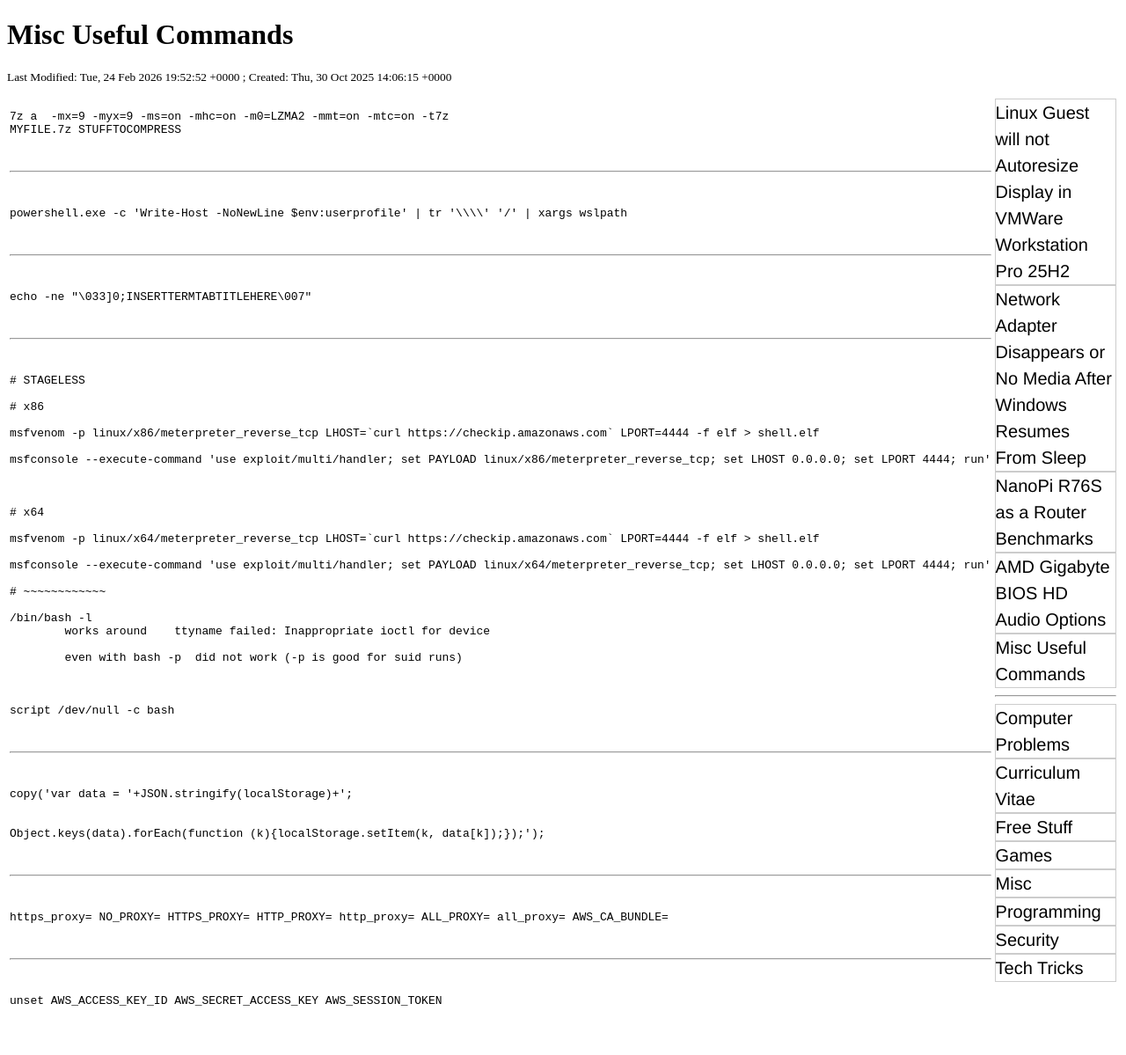
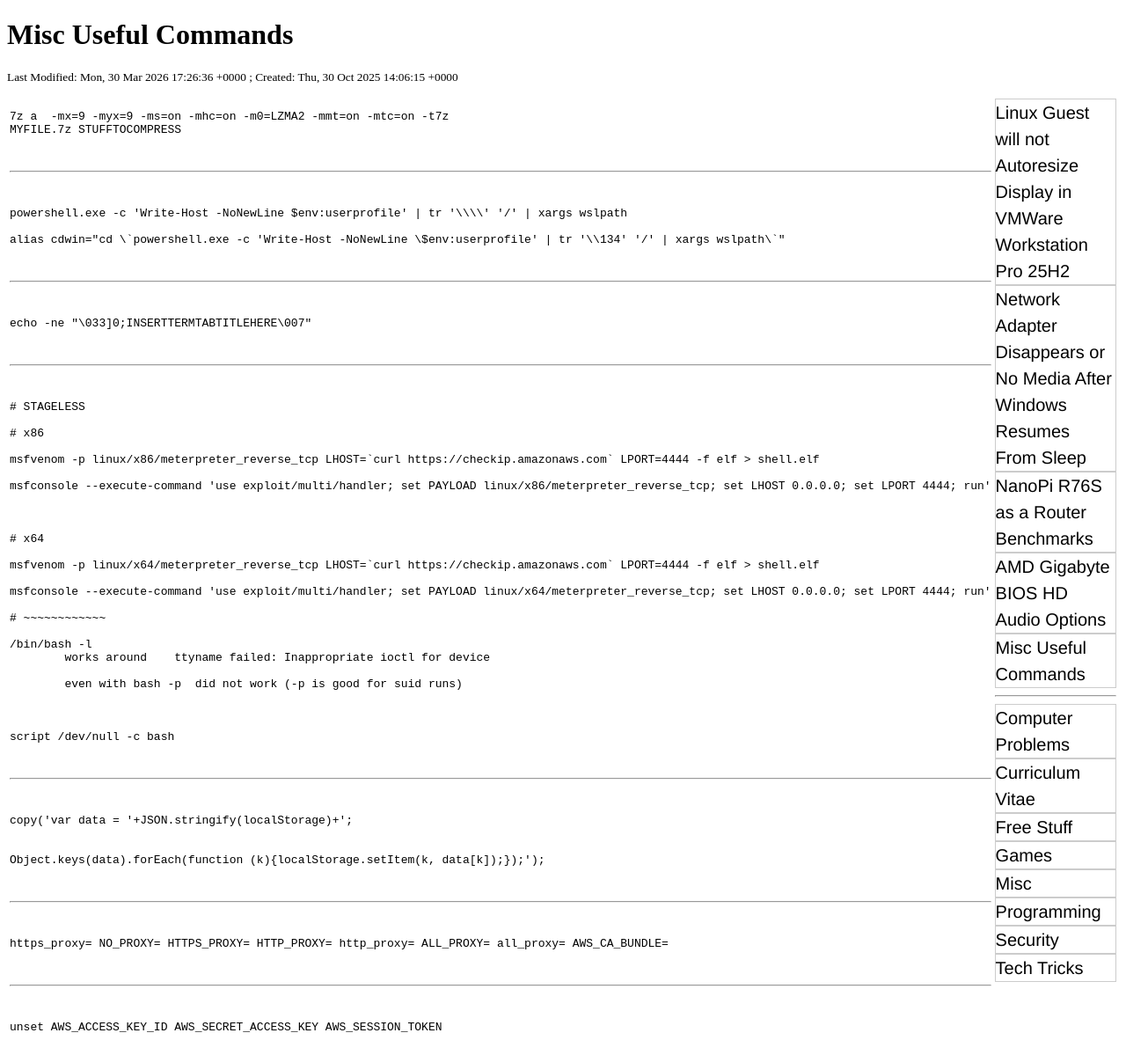
Before and after one commit to rbeede/rbeede.github.io, a Jekyll site: the page built from _posts/2025-10-30-Misc-Useful-Commands.html, in a window 1280 px wide. Shown: the whole page at 88% size. Built offline with Jekyll 4.4.1, drawn with Linux system fonts in a browser that asks for light colours; before the commit the page ends 1169 px from its top, so only the background shows below that; some of the changed lines change nothing that is shown.

Commit message:
Update 2025-10-30-Misc-Useful-Commands.html

```diff
--- a/_posts/2025-10-30-Misc-Useful-Commands.html
+++ b/_posts/2025-10-30-Misc-Useful-Commands.html
@@ -1,6 +1,6 @@
 ---
 creation_epoch: 1761833175
-lastmod_epoch: 1771962772
+lastmod_epoch: 1774891596
 categories: ['Tech Tricks']
 title: Misc Useful Commands
 ---
@@ -16,6 +16,8 @@ MYFILE.7z STUFFTOCOMPRESS
 
 <pre>
 powershell.exe -c 'Write-Host -NoNewLine $env:userprofile' | tr '\\\\' '/' | xargs wslpath
+
+alias cdwin="cd \`powershell.exe -c 'Write-Host -NoNewLine \$env:userprofile' | tr '\\134' '/' | xargs wslpath\`"
 </pre>
 
 <br />
```
